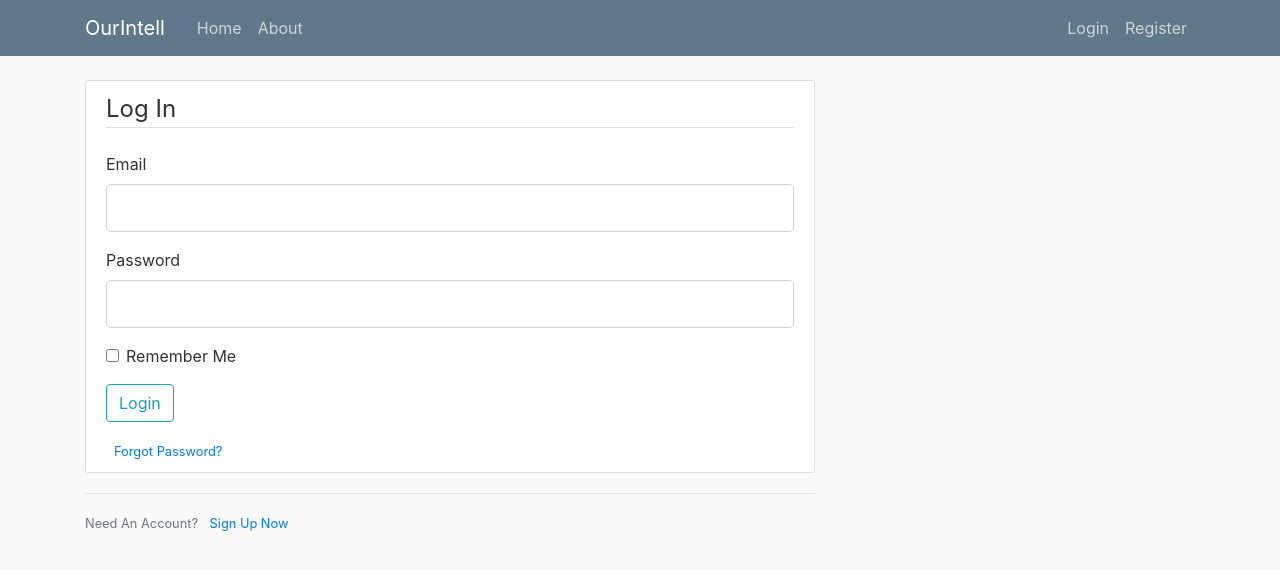
After one commit to georgipopov0/ourintell, a Flask app: page /login in a window 1280 px wide. The commit adds this page. Shown: the top 570 px of the page. Run offline with Flask 2, Linux system fonts and the light colour scheme; some libraries are stand-ins or nearby versions.

Commit message:
[feat] Added login route and template

```diff
--- a/ourintell/templates/layout.html
+++ b/ourintell/templates/layout.html
@@ -31,7 +31,7 @@
             </div>
             <!-- Navbar Right Side -->
             <div class="navbar-nav">
-              <a class="nav-item nav-link" href="/login">Login</a>
+              <a class="nav-item nav-link" href="{{ url_for('user.login') }}">Login</a>
               <a class="nav-item nav-link" href="/register">Register</a>
             </div>
           </div>
--- /dev/null
+++ b/ourintell/templates/login.html
@@ -0,0 +1,52 @@
+{% extends "layout.html" %}
+{% block content %}
+    <div class="content-section">
+        <form method="POST" action="">
+            {{ form.hidden_tag() }}
+            <fieldset class="form-group">
+                <legend class="border-bottom mb-4">Log In</legend>
+                <div class="form-group">
+                    {{ form.email.label(class="form-control-label") }}
+                    {% if form.email.errors %}
+                        {{ form.email(class="form-control form-control-lg is-invalid") }}
+                        <div class="invalid-feedback">
+                            {% for error in form.email.errors %}
+                                <span>{{ error }}</span>
+                            {% endfor %}
+                        </div>
+                    {% else %}
+                        {{ form.email(class="form-control form-control-lg") }}
+                    {% endif %}
+                </div>
+                <div class="form-group">
+                    {{ form.password.label(class="form-control-label") }}
+                    {% if form.password.errors %}
+                        {{ form.password(class="form-control form-control-lg is-invalid") }}
+                        <div class="invalid-feedback">
+                            {% for error in form.password.errors %}
+                                <span>{{ error }}</span>
+                            {% endfor %}
+                        </div>
+                    {% else %}
+                        {{ form.password(class="form-control form-control-lg") }}
+                    {% endif %}
+                </div>
+                <div class="form-check">
+                    {{ form.remember(class="form-check-input") }}
+                    {{ form.remember.label(class="form-check-label") }}
+                </div>
+            </fieldset>
+            <div class="form-group">
+                {{ form.submit(class="btn btn-outline-info") }}
+            </div>
+            <small class="text-muted ml-2">
+                <a href="#">Forgot Password?</a>
+            </small>
+        </form>
+    </div>
+    <div class="border-top pt-3">
+        <small class="text-muted">
+            Need An Account? <a class="ml-2" href="#">Sign Up Now</a>
+        </small>
+    </div>
+{% endblock content %}
--- /dev/null
+++ b/ourintell/user/forms.py
@@ -0,0 +1,22 @@
+from flask_wtf import FlaskForm
+from wtforms import StringField, PasswordField, SubmitField, BooleanField
+from wtforms.validators import DataRequired, Length, Email, EqualTo
+
+
+class RegistrationForm(FlaskForm):
+    username = StringField('Username',
+                           validators=[DataRequired(), Length(min=2, max=20)])
+    email = StringField('Email',
+                        validators=[DataRequired(), Email()])
+    password = PasswordField('Password', validators=[DataRequired()])
+    confirm_password = PasswordField('Confirm Password',
+                                     validators=[DataRequired(), EqualTo('password')])
+    submit = SubmitField('Sign Up')
+
+
+class LoginForm(FlaskForm):
+    email = StringField('Email',
+                        validators=[DataRequired(), Email()])
+    password = PasswordField('Password', validators=[DataRequired()])
+    remember = BooleanField('Remember Me')
+    submit = SubmitField('Login')
--- a/ourintell/user/routes.py
+++ b/ourintell/user/routes.py
@@ -1,6 +1,8 @@
 from flask import request, Blueprint, jsonify, render_template, url_for
 
 from ourintell import db
+from ourintell.user.forms import LoginForm
+
 from sqlalchemy import exc
 
 import json
@@ -8,6 +10,7 @@ from hashlib import sha256
 
 user = Blueprint('user',__name__)
 
-@user.route("/hi")
-def hi():
-    return "hi"
+@user.route("/login")
+def login():
+    form = LoginForm()
+    return render_template("login.html", form = form)
```
Also changed, not shown: ourintell/templates/register.html (added).
